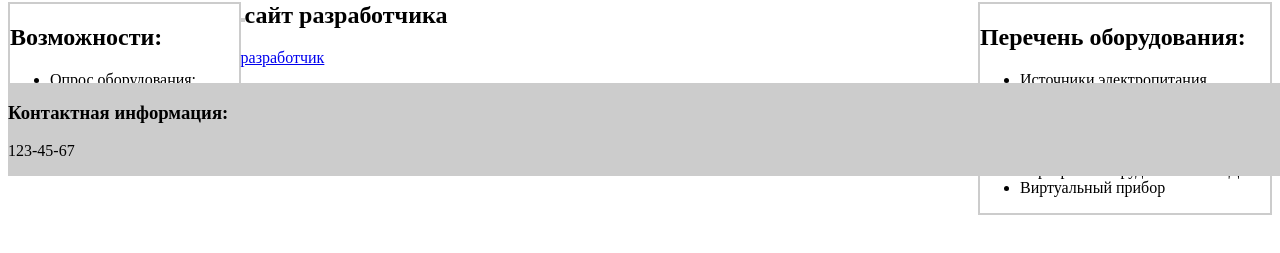
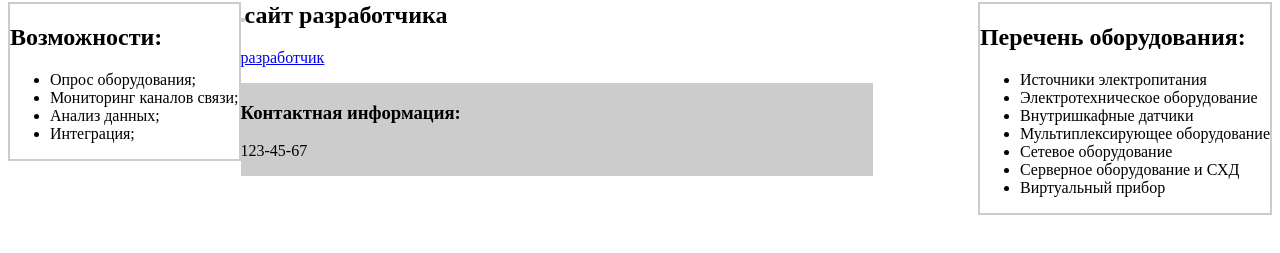
Before and after one commit to ncux199rus/upkm, a plain HTML site: page index.html in a window 1280 px wide. Shown: the part 107-360 px from the top of the page. Drawn offline with Linux system fonts and the light colour scheme.

Commit message:
simple commit

```diff
--- a/css/main.css
+++ b/css/main.css
@@ -18,7 +18,7 @@ h1{
     margin top: 1500px;
 }
 .contacts{
-    width: 100%;
-    position: absolute;
+    float: left;
+    width: 50%;
     background-color: #ccc;
 }
```
